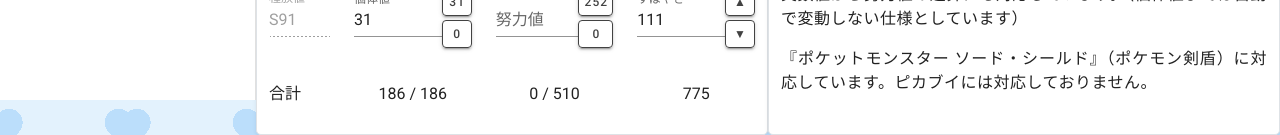
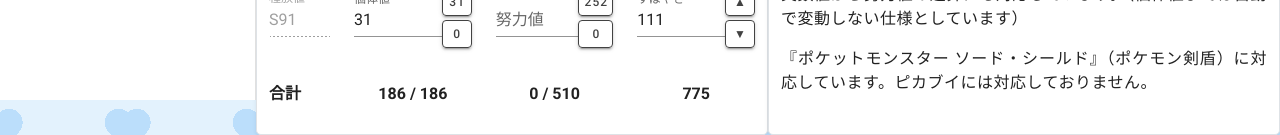
Before and after one commit to lefmarna/pokemonote-web-old, a Vue app: page /calc-stats in a window 1280 px wide. Shown: the part 700-835 px from the top of the page. Built offline with nearby package versions, Linux system fonts and the light colour scheme; what vue-google-adsense would draw is missing.

Commit message:
ステータス計算機の合計を太字にした

```diff
--- a/src/views/CalcStats.vue
+++ b/src/views/CalcStats.vue
@@ -629,7 +629,7 @@
                 </div>
               </v-col>
             </v-row>
-            <v-row>
+            <v-row class="font-weight-bold">
               <v-col cols="2">
                 <p>合計</p>
               </v-col>
```
